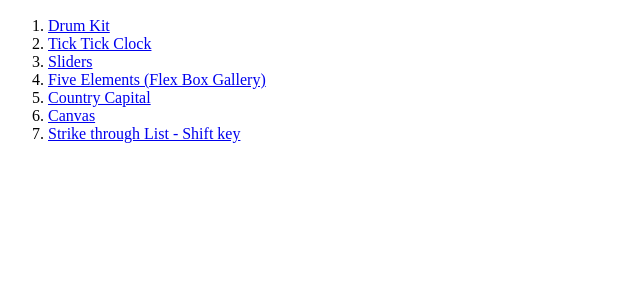
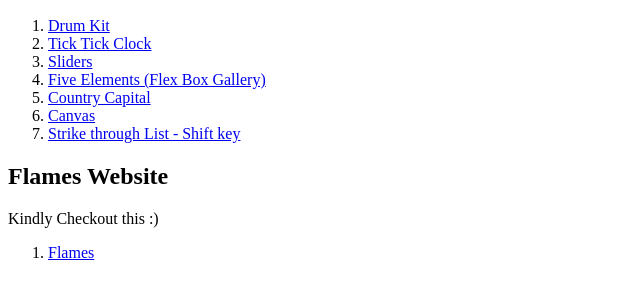
Before and after one commit to franklinMN/franklinMN.github.io, a plain HTML site: page index.html in a window 1280 px wide. Shown: the part 110-406 px from the top of the page, without its empty margins (0-640 px from the left). Drawn offline with Linux system fonts and the light colour scheme.

Commit message:
added flames project

```diff
--- a/index.html
+++ b/index.html
@@ -21,5 +21,11 @@
         <li><a href="https://franklinMN.github.io/com.javascript30/Challenge-10-Checkbox" target="_blank">Strike through List - Shift key</a></li>
     </ol>
 
+    <h2>Flames Website</h2>
+    <p>Kindly Checkout this :)</p>
+    <ol>
+        <li><a href="https://franklinMN.github.io/com.flameswebsite" target="_blank">Flames</a></li>
+    </ol>
+
 </body>
 </html>
```
